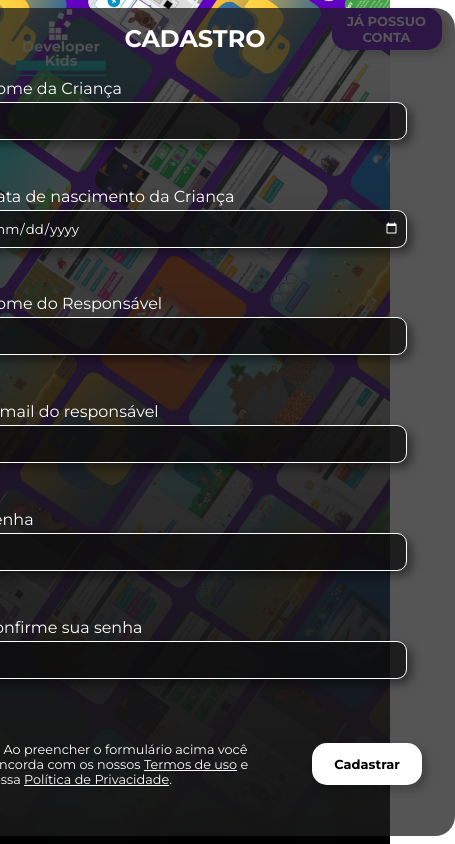
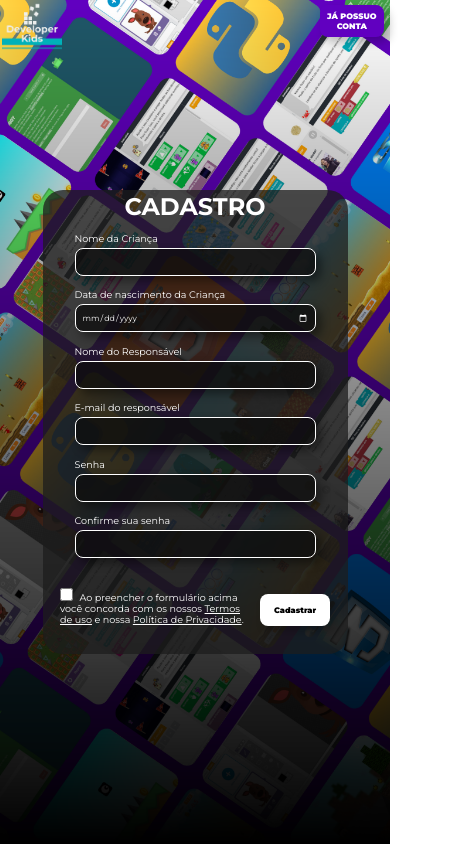
Before and after one commit to Danielacastrod/technology-education-platform, a React (Create React App) app in the folder my-app/: page /cadastro in a window 390 px wide. Shown: the whole page, 455 px wide, since content can reach past the window. Built offline with nearby package versions, Linux system fonts and the light colour scheme.

Commit message:
Responsividade tela de Cadastro

```diff
--- a/my-app/src/App.css
+++ b/my-app/src/App.css
@@ -78,6 +78,7 @@ button:hover {
   display: flex;
   flex-direction: column;
   margin-bottom: 1rem;
+  position: relative;
 }
 
 .inputs--acesso {
@@ -95,6 +96,8 @@ button:hover {
 .form-error--acesso {
   color: #A9E500;
   font-size: 12px;
+  position: absolute;
+  right: 0;
 }
 
 .boxBotao--acesso {
@@ -177,7 +180,7 @@ button:hover {
   font-family: "Montserrat";
   font-size: 17px;
   font-weight: 400;
-  height: 98%;
+  height: 38rem;
   padding: 1rem 0;
   position: absolute;
   width: 639px;
@@ -199,6 +202,7 @@ button:hover {
   display: flex;
   flex-direction: column;
   margin-bottom: .5rem;
+  position: relative;
 }
 
 .inputs--cadastro {
@@ -1079,69 +1083,165 @@ button:hover {
   }
 
   .boxTransparente--cadastro {
-    border-radius: 20px;
-    font-size: 17px;
-    padding: 1rem 0;
+    height: 33rem;
+    padding: .3rem 0;
     width: 520px;
   }
 
-  .login-form--cadastro {
-    align-items: center;
-    display: flex;
-    flex-direction: column;
-    height: 100%;
-    justify-content: space-around;
-    padding: 0 3rem;
-    width: 100%;
-  }
-
   .login-form-group--cadastro {
-    align-items: flex-start;
-    display: flex;
-    flex-direction: column;
-    margin-bottom: .5rem;
+    margin-bottom: .3rem;
     width: 100%;
   }
 
   .label--cadastro {
-    font-size: 1rem;
+    font-size: .9rem;
   }
 
   .inputs--cadastro {
-    border-radius: 10px;
     height: 38px;
-    margin: 4px 0;
     padding: 0 6px;
     width: 100%;
   }
 
-  .containerBox {
-    align-items: center;
-    display: flex;
-    height: 4.8rem;
-    justify-content: space-between;
+  /* FIM TELA DE CADASTRO */
+}
+
+
+@media(max-width: 430px) {
+  /* INÍCIO ACESSO (LOGIN, CADASTRO, RECUPERAÇÃO DE SENHA, PERFIL) */
+
+  .logo--acesso {
+    height: 230px;
+    margin-top: -4rem;
+    position: fixed;
+    width: 230px;
   }
 
-  .boxDocumentos--cadastro {
+  .box--acesso {
+    align-items: flex-end;
+    display: flex;
     height: 100%;
+    justify-content: center;
+    width: 100%;
+  }
+
+  .boxTransparente--acesso {
+    align-items: center;
+    background: rgba(28, 28, 28, 0.75);
+    border-radius: 20px;
+    color: #ffffff;
+    display: flex;
+    flex-direction: column;
+    font-size: 17px;
+    font-weight: 400;
+    height: 484px;
+    margin-bottom: 1.5rem;
+    padding-top: 1rem;
+    position: absolute;
+    width: 639px;
+  }
+
+  .titulo--acesso {
+    font-size: 1.5rem;
+  }
+
+  .login-form--acesso {
+    margin-top: 3rem;
+  }
+
+  .login-form-group--acesso {
+    align-items: flex-start;
+    display: flex;
+    flex-direction: column;
+    margin-bottom: 1rem;
+  }
+
+  .inputs--acesso {
+    background: rgba(12, 12, 12, 0.75);
+    border: 1px solid #ffffff;
+    border-radius: 10px;
+    box-shadow: 5px 5px 10px rgba(0, 0, 0, 0.432);
+    color: #ffffff;
+    height: 43px;
+    margin: 5px 0;
+    padding: 0 6px;
+    width: 513px;
+  }
+
+  .form-error--acesso {
+    color: #A9E500;
+    font-size: .4rem;
+  }
+
+  .boxBotao--acesso {
+    display: flex;
+    justify-content: center;
+  }
+
+  .botao--acesso {
+    border-radius: 8px;
+    font-size: .5rem;
+    height: 2rem;
+    width: 70px;
+    font-weight: 900;
+  }
+
+  /* FIM ACESSO (LOGIN, CADASTRO, RECUPERAÇÃO DE SENHA, PERFIL) */
+
+  /* INÍCIO TELA DE CADASTRO */
+
+  .logo--cadastro {
+    height: 60px;
+    width: 60px;
+    margin-left: .1rem;
+    margin-top: -.1rem;
+  }
+
+  .botaoLogin--cadastro {
+    margin-top: .3rem;
+    margin-left: 82%;
+    font-size: .5rem;
+    width: 4rem;
+    height: 2rem;
+    border-radius: 8px;
+  }
+
+  .boxTransparente--cadastro {
+    height: 29rem;
+    padding: .1rem 0;
+    width: 305px;
+  }
+
+  .login-form--cadastro {
+    padding: 0 2rem;
+  }
+
+  .login-form-group--cadastro {
+    margin-bottom: .1rem;
+    width: 100%;
+  }
+
+  .label--cadastro {
+    font-size: .6rem;
+  }
+
+  .inputs--cadastro {
+    height: 28px;
+    padding: 0 6px;
+    width: 100%;
+    font-size: .5rem;
+    border-radius: 8px;
   }
 
   .boxPermicao--cadastro {
     color: #ffffff;
-    font-size: .8rem;
+    font-size: .6rem;
     margin: 0 .5rem 5rem 0;
-    padding: 1rem;
-    width: 21rem;
+    padding: 1rem 0;
+    width: 12rem;
   }
 
-  .checkPermicao--cadastro {
-    cursor: pointer;
-    margin-right: .4rem;
+  .documentacao--cadastro {
+    font-size: .6rem;
   }
-
-  .links--cadastro {
-    color: #ffffff;
-  }
-
-  /* FIM TELA DE CADASTRO */
 }
```
